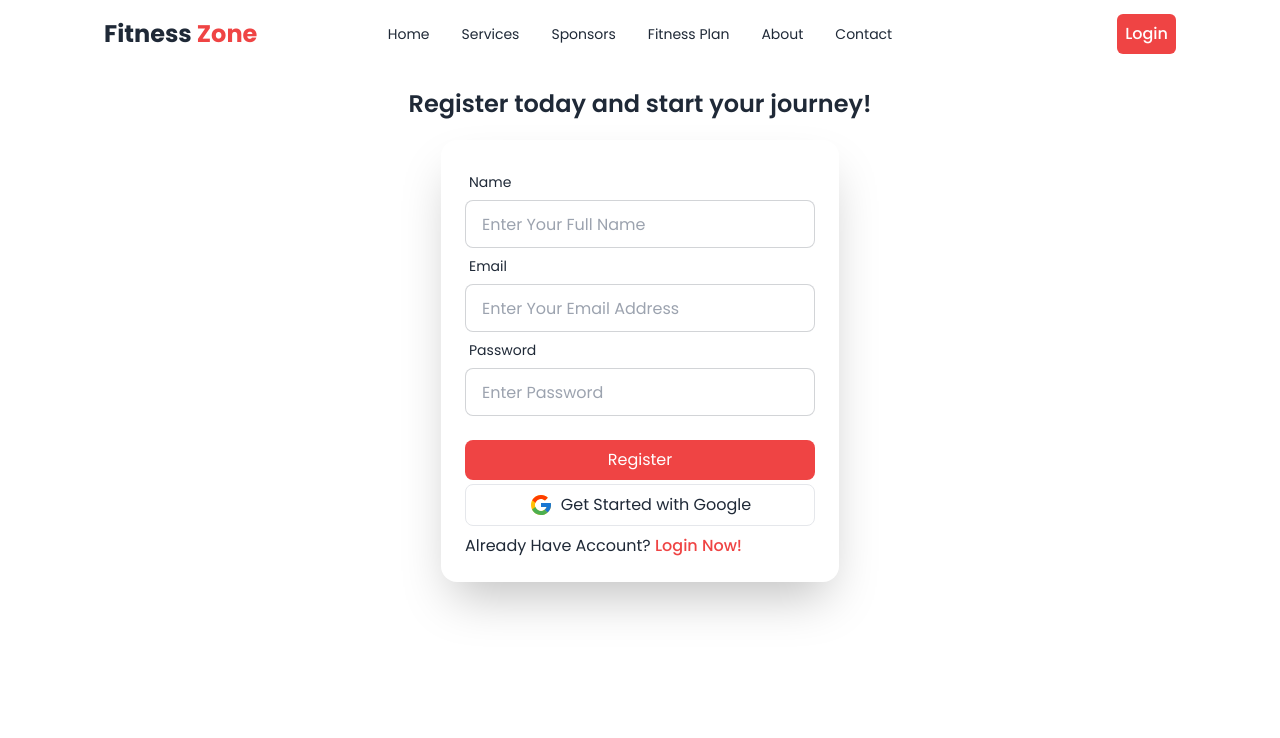
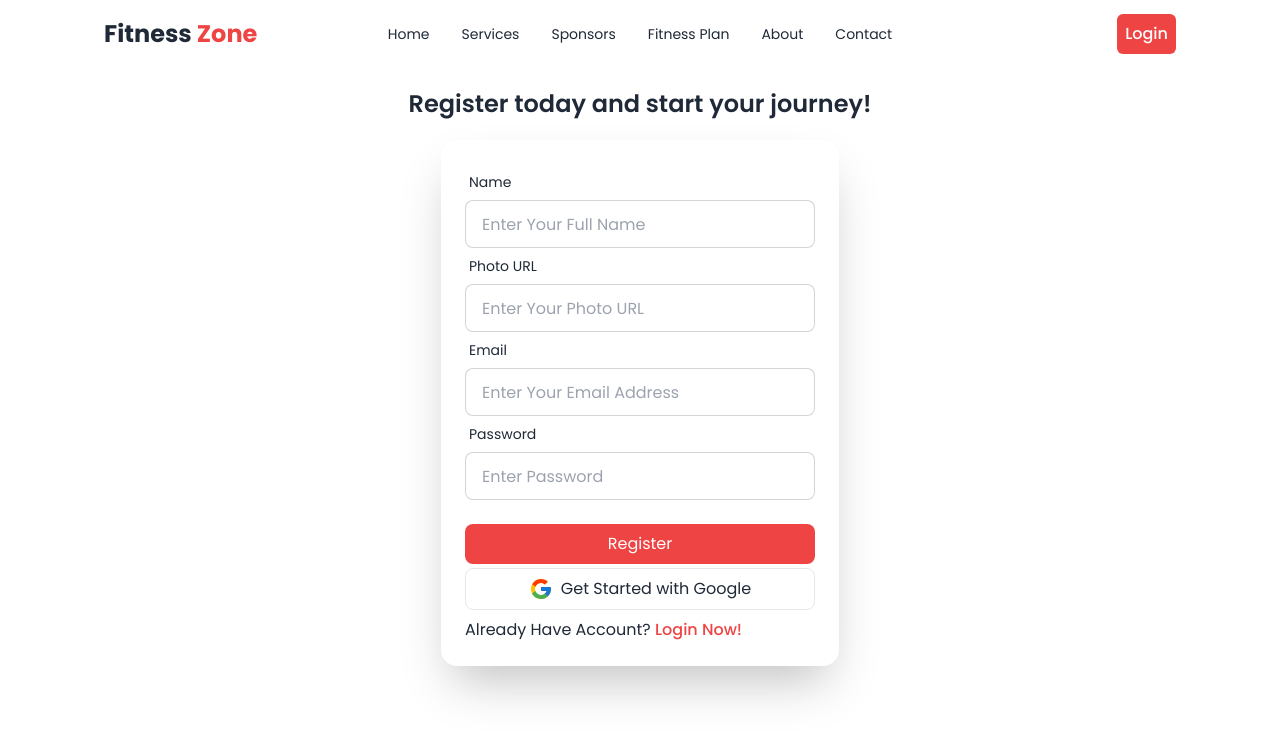
Before and after one commit to rezoanahmed/fitness-zone, a React (Vite) app: page /register in a window 1280 px wide. Shown: the top 738 px of the page. Built offline with nearby package versions, Linux system fonts and the light colour scheme; no server answers.

Commit message:
added dynamic photo using url to navbar

```diff
--- a/src/context/ContextProvider.jsx
+++ b/src/context/ContextProvider.jsx
@@ -16,11 +16,12 @@ const ContextProvider = ({children}) => {
 
     }
     // register with email and password
-    const registerUser = async (email, password, name) =>{
+    const registerUser = async (email, password, name, photoURL) =>{
         setLoading(true);
         await createUserWithEmailAndPassword(auth, email, password);
         await updateProfile(auth.currentUser, {
             displayName: name,
+            photoURL: photoURL,
         }).then(() => {
             // console.log(name);
             // ...
--- a/src/pages/Register/Register.jsx
+++ b/src/pages/Register/Register.jsx
@@ -55,6 +55,7 @@ const Register = () => {
         const email = e.target.email.value;
         const password = e.target.password.value;
         const name = e.target.name.value;
+        const photoURL = e.target.photoURL.value;
         // password validation
         const error = validatePassword(password);
         if(error){
@@ -63,7 +64,7 @@ const Register = () => {
         }
         // console.log("submitted", email);
         // console.log("submitted", password);
-        registerUser(email, password, name)
+        registerUser(email, password, name, photoURL)
             .then(user => {
                 // console.log(user);
                 e.target.name.value = "";
@@ -106,6 +107,12 @@ const Register = () => {
                         </div>
                         <div className="form-control">
                             <label className="label">
+                                <span className="label-text">Photo URL</span>
+                            </label>
+                            <input name='photoURL' type="text" placeholder="Enter Your Photo URL" className="input input-bordered" required />
+                        </div>
+                        <div className="form-control">
+                            <label className="label">
                                 <span className="label-text">Email</span>
                             </label>
                             <input name='email' type="email" placeholder="Enter Your Email Address" className="input input-bordered" required />
```
